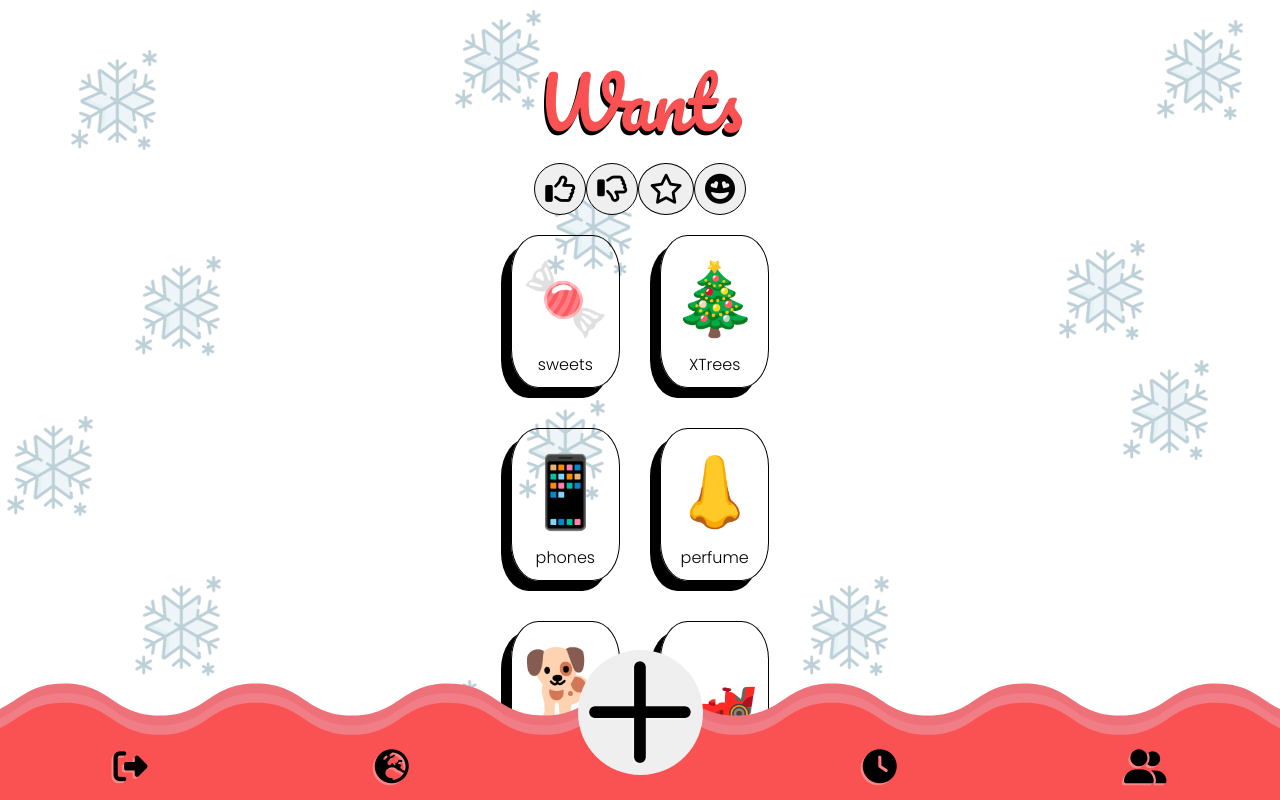
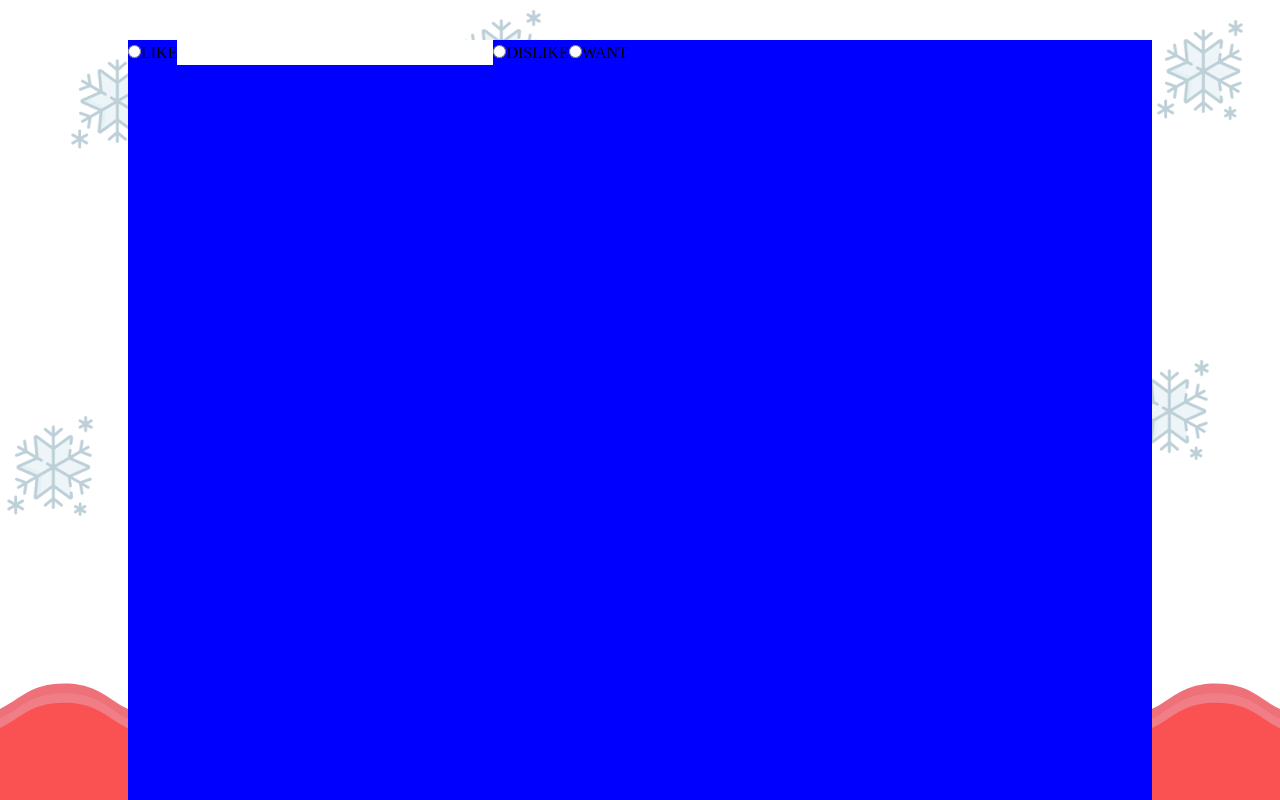
Before and after one commit to siddav83/happy-holiday-frontend, a React (Create React App) app: page /tab in a window 1280 px wide. Shown: the top 800 px of the page. Built offline with nearby package versions, Linux system fonts and the light colour scheme.

Commit message:
working on form

```diff
--- a/src/Components/AddNav/AddNav.js
+++ b/src/Components/AddNav/AddNav.js
@@ -1,9 +1,10 @@
-import React, { useState } from "react";
+import React, { useContext } from "react";
 import { NavLink } from "react-router-dom";
+import { CategoryContext } from "../../Context/CategoryContext";
 import "./style.css";
 
 const AddNav = () => {
-    const [visible, setVisible] = useState(false);
+    const { visible, setVisible } = useContext(CategoryContext);
 
     const handleEvent = (e) => {
         e.preventDefault();
@@ -41,7 +42,6 @@ const AddNav = () => {
             <NavLink to="/community">
                 <i className="fa-solid fa-earth-europe"></i>
             </NavLink>
-            {!visible ? <form></form> : visible}
             <button className="add-btn" onClick={handleEvent}>
                 <i className="fa-regular fa-plus btn-big"></i>
             </button>
--- a/src/Components/AddNav/style.css
+++ b/src/Components/AddNav/style.css
@@ -53,3 +53,11 @@
     min-width: inherit;
     border-radius: 50%;
 }
+
+.likeAndDislikeForm {
+    position: absolute;
+    width: 80%;
+    height: 100%;
+    z-index: 1000;
+    background-color: blue;
+}
--- a/src/Context/CategoryContext.js
+++ b/src/Context/CategoryContext.js
@@ -4,6 +4,10 @@ import CategoryData from "../Data/CategoryData";
 export const CategoryContext = createContext();
 
 export const CategoryProvider = (props) => {
+    const [like, setLike] = useState(null);
+    const [dislike, setDislike] = useState(null);
+    const [want, setWant] = useState(null);
+    const [visible, setVisible] = useState(false);
     const [category, setCategory] = useState(CategoryData);
 
     return (
@@ -11,6 +15,14 @@ export const CategoryProvider = (props) => {
             value={{
                 category,
                 setCategory,
+                visible,
+                setVisible,
+                like,
+                setLike,
+                dislike,
+                setDislike,
+                want,
+                setWant,
             }}
         >
             {props.children}
--- a/src/Pages/Tab/Tab.js
+++ b/src/Pages/Tab/Tab.js
@@ -4,10 +4,33 @@ import { TabNav, AddNav, CategoryCard } from "../../Components";
 import "./style.css";
 
 export default function Tab(data) {
-    const { category } = useContext(CategoryContext);
+    const {
+        category,
+        visible,
+        like,
+        setLike,
+        dislike,
+        setDislike,
+        want,
+        setWant,
+    } = useContext(CategoryContext);
     return (
         <div className="main-container">
             <h1>Wants</h1>
+            {!visible ? (
+                <form className="likeAndDislikeForm">
+                    <input type="radio" id="like" value="like" />
+                    <label for="like">LIKE</label>
+                    <input type="text" id="category-like" />
+                    <label htmlFor="category-like"></label>
+                    <input type="radio" id="dislike" value="dislike" />
+                    <label for="dislike">DISLIKE</label>
+                    <input type="radio" id="want" value="wanty" />
+                    <label for="want">WANT</label>
+                </form>
+            ) : (
+                visible
+            )}
             <TabNav />
             <div className="card-container">
                 {category.map((cat) => {
```
